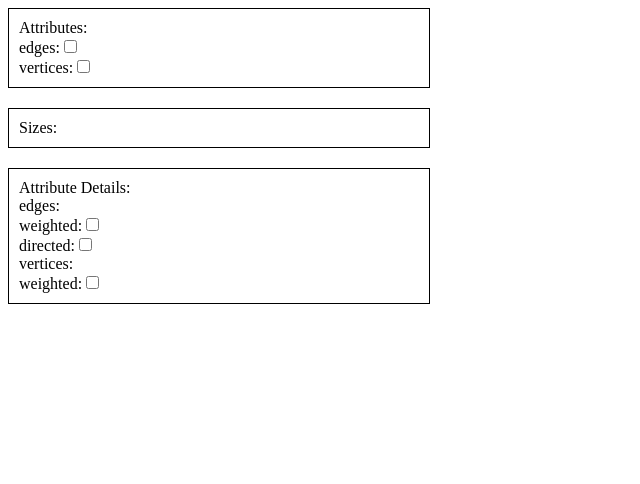
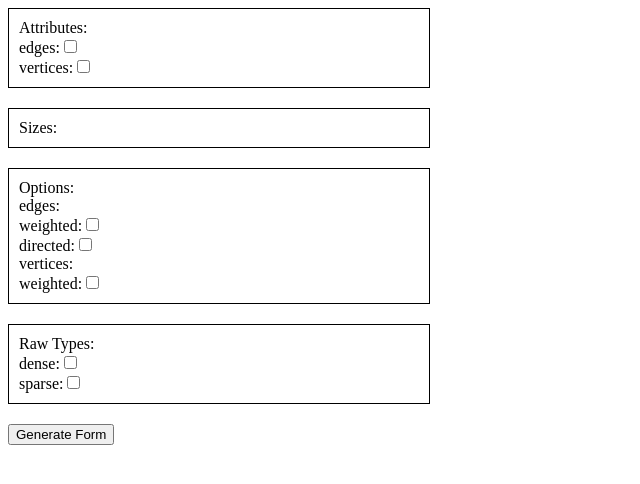
Before and after one commit to zafeirakopoulos/math-data, a React (Create React App) app in the folder jupyter/react-standalone/: page / in a window 1280 px wide. Shown: the top 484 px of the page, without its empty margins (0-640 px from the left). Built offline with nearby package versions, Linux system fonts and the light colour scheme.

Commit message:
Fixed recursive structures overriding each other by flattening object tree

```diff
--- a/jupyter/react-standalone/src/forms/graph-form.tsx
+++ b/jupyter/react-standalone/src/forms/graph-form.tsx
@@ -1,7 +1,6 @@
 import * as React from "react";
 import {graph} from "../definitions/all-definitions";
 import {InputGroup} from "./input-group";
-import {InputGroupDetailed} from "./input-group-detailed";
 
 export interface IGraphFormState {
     data_type: number,
@@ -41,25 +40,29 @@ export class GraphForm extends React.Component<any, any> {
                 <div className="input-group">
                     Sizes:
                     <InputGroup items={this.state.definition.size}
-                                enable={this.state.attributes}
+                                dependsOn={this.state.attributes}
                                 onChange={this.createHandler('sizes')}/>
                 </div>
 
                 <div className="input-group">
-                    Attribute Details:
+                    Options:
                     <InputGroup items={this.state.definition.options}
                                 onChange={this.createHandler('options')}
                     />
-                    {/*<InputGroupDetailed*/}
-                        {/*items={this.state.definition.attributes}*/}
-                        {/*enable={this.state.attributes}*/}
-                        {/*onChange={this.createHandler('sizes')}/>*/}
                 </div>
+
+                <div className="input-group">
+                    Raw Types:
+                    <InputGroup items={this.state.definition.raw_types}
+                                onChange={this.createHandler('raw_types')}/>
+                </div>
+
+                <button onClick={() => {console.log(this.state)}}>Generate Form</button>
             </div>
         );
     }
 
-    createHandler = (stateName: string, extraValue?: object) => (event: any) => {
+    createHandler = (stateName: string, extraValue?: string) => (event: any) => {
         const target = event.target;
         const value = target.type === 'checkbox' ? target.checked : target.value;
         const name = target.name;
@@ -70,5 +73,5 @@ export class GraphForm extends React.Component<any, any> {
                 [name]: value
             }
         }));
-    }
+    };
 }
--- a/jupyter/react-standalone/src/forms/input-group.tsx
+++ b/jupyter/react-standalone/src/forms/input-group.tsx
@@ -15,24 +15,17 @@ export class InputGroup extends Component<any, any> {
 
         for (const key in this.props.items) {
             if (this.props.items.hasOwnProperty(key)) {
-                // if the enable for current input is undefined or false, we don't show it. Go to next iteration.
-                if (this.props.enable && !this.props.enable[key]) {
+                // if the dependsOn for current input is undefined or false, we don't show it. Go to next iteration.
+                if (this.props.dependsOn && !this.props.dependsOn[key]) {
                     continue;
                 }
                 const value = this.props.items[key];
                 console.log('kv', key, value);
                 let inputType;
                 if (isObject(value)) {
-                    console.log('NESTED', value);
                     inputs.push(
                         <div>
-                            {key}:
-                            {/*<input key={key}*/}
-                                   {/*name={key}*/}
-                                   {/*type={inputType}*/}
-                                   {/*onChange={this.props.onChange}/>*/}
-
-                            <InputGroup items={value} onChange={this.props.onChange}/>
+                            {key}: <InputGroup items={value} onChange={this.props.onChange} parentKey={key}/>
                         </div>
                     );
                 } else {
@@ -42,11 +35,18 @@ export class InputGroup extends Component<any, any> {
                         inputType = "text";
                     }
 
+                    let newKey;
+                    if (this.props.parentKey) {
+                        newKey = this.props.parentKey + '-' + key;
+                    } else {
+                        newKey = key;
+                    }
+
                     inputs.push(
                         <div>
                             {key}:
-                            <input key={key}
-                                   name={key}
+                            <input key={newKey}
+                                   name={newKey}
                                    type={inputType}
                                    onChange={this.props.onChange}/>
                         </div>
--- a/jupyter/react-standalone/tslint.json
+++ b/jupyter/react-standalone/tslint.json
@@ -15,6 +15,7 @@
     "no-unused-variable": false,
     "no-unused-expression": false,
     "no-empty": false,
-    "triple-equals": false
+    "triple-equals": false,
+    "jsx-no-lambda": false
   }
 }
```
